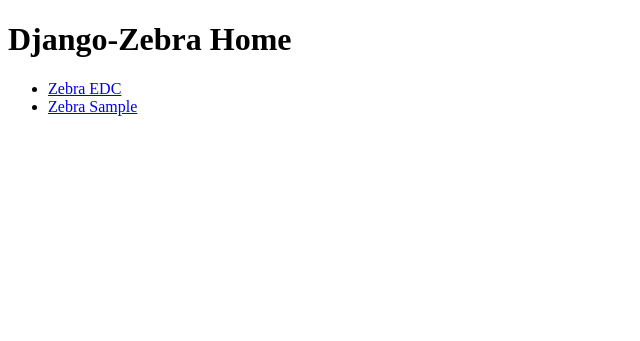
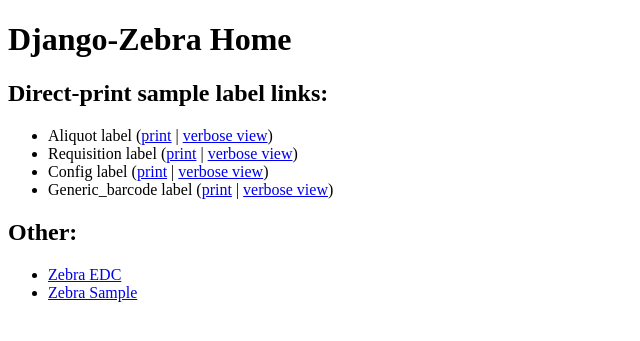
Before and after one commit to JonathanWillitts/django-zebra, a Django app: page /zebra/ in a window 1280 px wide. Shown: the top 341 px of the page, without its empty margins (0-640 px from the left). Run offline with Django 3.2, Linux system fonts and the light colour scheme.

Commit message:
Add concise and verbose direct print views

```diff
--- a/zebra/labels.py
+++ b/zebra/labels.py
@@ -17,7 +17,7 @@ def _get_base_label_data():
     )
 
 
-def get_requisition_sample():
+def _get_requisition_sample():
     return (
         "^XA^PR4"
         "^FO315,15^A0N,20,15^FD{protocol} Site {site} {clinician_initials} {alpha_code} {item}/{item_count}^FS"
@@ -36,7 +36,7 @@ def get_requisition_sample():
     )
 
 
-def get_aliquot_sample():
+def _get_aliquot_sample():
     return (
         "^XA^PR4"
         "^FO315,15^A0N,20,15^FD{protocol} Site {site} {clinician_initials} {alpha_code} {aliquot_count}/{children_count} {primary}^FS"
@@ -54,3 +54,13 @@ def get_aliquot_sample():
         primary="xXx",
         **_get_base_label_data()
     )
+
+
+zpl_samples = {
+    # EDC label samples
+    "aliquot": _get_aliquot_sample,
+    "requisition": _get_requisition_sample,
+    # Known working/use for troubleshooting
+    "config": "~wc",
+    "generic_barcode": "^XA^FO50,50^B8N,100,Y,N^FD1234567^FS^XZ",
+}
--- a/zebra/templates/edc/index.html
+++ b/zebra/templates/edc/index.html
@@ -24,7 +24,7 @@
             <h2>For troubleshooting</h2>
             <input type="button" value="Get Application Configuration" onclick="getConfig()"><br/><br/>
             <input type="button" value="Print Zebra config" onclick="writeToSelectedPrinter('{{ config_label_data }}')"><br/><br/>
-            <input type="button" value="Print sample barcode" onclick="writeToSelectedPrinter('{{ sample_barcode_label_data }}')"><br/><br/>
+            <input type="button" value="Print sample barcode" onclick="writeToSelectedPrinter('{{ generic_barcode_label_data }}')"><br/><br/>
         </div>
     </div>
 </body>
--- a/zebra/templates/index.html
+++ b/zebra/templates/index.html
@@ -6,6 +6,18 @@
 </head>
 <body>
     <h1>Django-Zebra Home</h1>
+    <h2>Direct-print sample label links:</h2>
+    <ul>
+        {% for sample_name in sample_names %}
+            <li>
+                {{ sample_name|capfirst }} label
+                 (<a href="{% url 'print_concise' sample_name %}">print</a>
+                | <a href="{% url 'print_verbose' sample_name %}">verbose view</a>)
+            </li>
+        {% endfor %}
+    </ul>
+
+    <h2>Other:</h2>
     <ul>
         <li><a href="{% url 'edc' %}">Zebra EDC</a></li>
         <li><a href="{% url 'sample' %}">Zebra Sample</a></li>
--- a/zebra/urls.py
+++ b/zebra/urls.py
@@ -5,5 +5,7 @@ from . import views
 urlpatterns = [
     path("", views.index, name="index"),
     path("edc/", views.edc, name="edc"),
+    path("print/<str:label_type>/concise", views.print_concise, name="print_concise"),
+    path("print/<str:label_type>/verbose", views.print_verbose, name="print_verbose"),
     path("sample/", views.sample, name="sample"),
 ]
--- a/zebra/views.py
+++ b/zebra/views.py
@@ -1,3 +1,4 @@
+from django.http import Http404
 from django.shortcuts import render
 
 from . import labels
@@ -6,20 +7,36 @@ from . import labels
 
 
 def index(request):
-    return render(request, "index.html")
+    return render(request, "index.html", {"sample_names": labels.zpl_samples.keys()})
+
+
+def print_concise(request, label_type):
+    try:
+        context = {"label_data": labels.zpl_samples[label_type]}
+    except KeyError:
+        raise Http404(f"No sample label data for '{label_type}' exists")
+    return render(request, "print/label_concise.html", context)
+
+
+def print_verbose(request, label_type):
+    try:
+        context = {
+            "label_data": labels.zpl_samples[label_type],
+            "config_label_data": labels.zpl_samples["config"],
+            "label_type": label_type,
+        }
+    except KeyError:
+        raise Http404(f"No sample label data for '{label_type}' exists")
+    return render(request, "print/label_verbose.html", context)
 
 
 def edc(request):
-
-    context = {
-        # EDC test labels
-        "requisition_label_data": labels.get_requisition_sample(),
-        "aliquot_label_data": labels.get_aliquot_sample(),
-        # For troubleshooting
-        "config_label_data": "~wc",
-        "sample_barcode_label_data": "^XA^FO50,50^B8N,100,Y,N^FD1234567^FS^XZ",
-    }
-    return render(request, "edc/index.html", context)
+    return render(
+        request,
+        "edc/index.html",
+        # Append '_label_data' onto each key to match target template
+        dict((f"{k}_label_data", v) for k, v in labels.zpl_samples.items()),
+    )
 
 
 def sample(request):
```
Also changed, not shown: zebra/static/zebra/css/sample.css (+8 -0 lines), zebra/templates/print/label_concise.html (added, +14 -0 lines), zebra/templates/print/label_verbose.html (added, +27 -0 lines).
